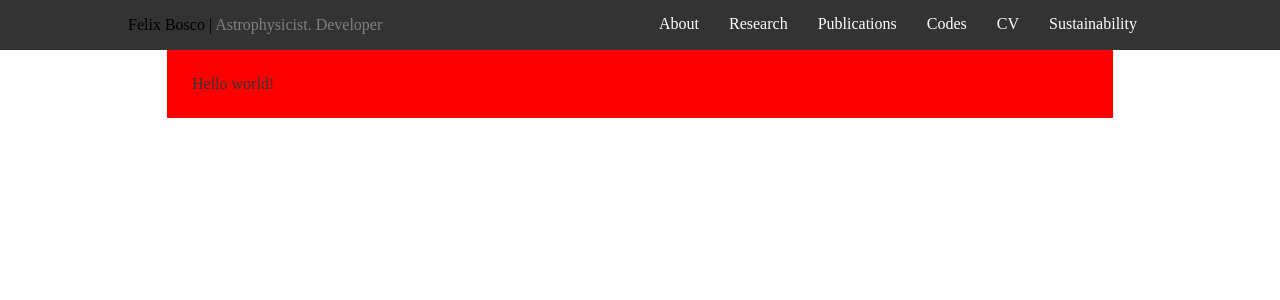
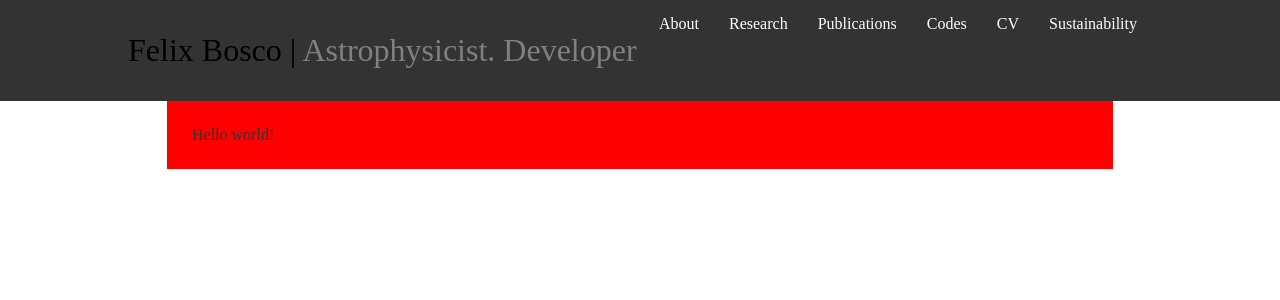
Before and after one commit to felixbosco/felixbosco.github.io, a Jekyll site: the page built from index.html, in a window 1280 px wide. Shown: the top 300 px of the page. Built offline with Jekyll 4.4.1, drawn with Linux system fonts in a browser that asks for light colours.

Commit message:
Increase title font size

```diff
--- a/assets/css/style.css
+++ b/assets/css/style.css
@@ -42,7 +42,9 @@ nav li a:hover {
   background-color: #111;
 }
 
-.header-nav {}
+.header-title {
+  font-size: 24pt;
+}
 
 /* ---------- general design: main ---------- */
 main {
```
